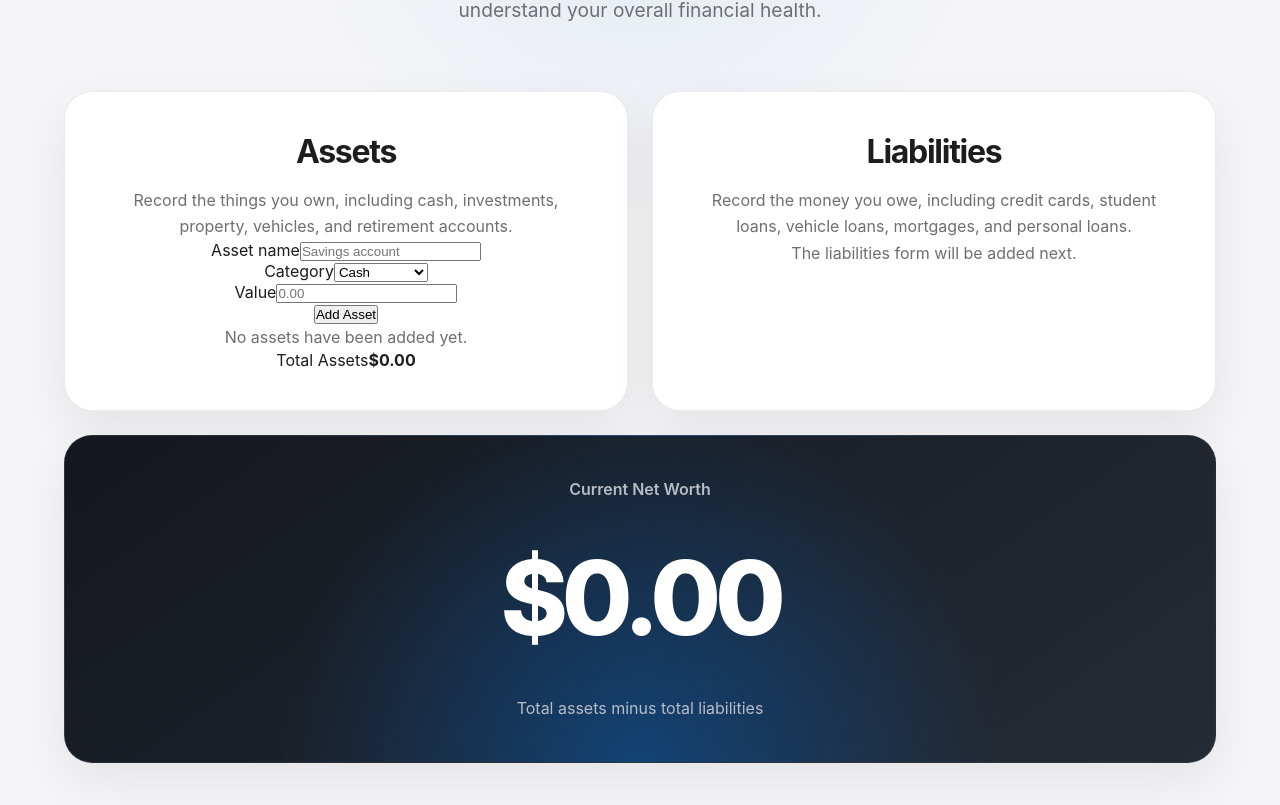
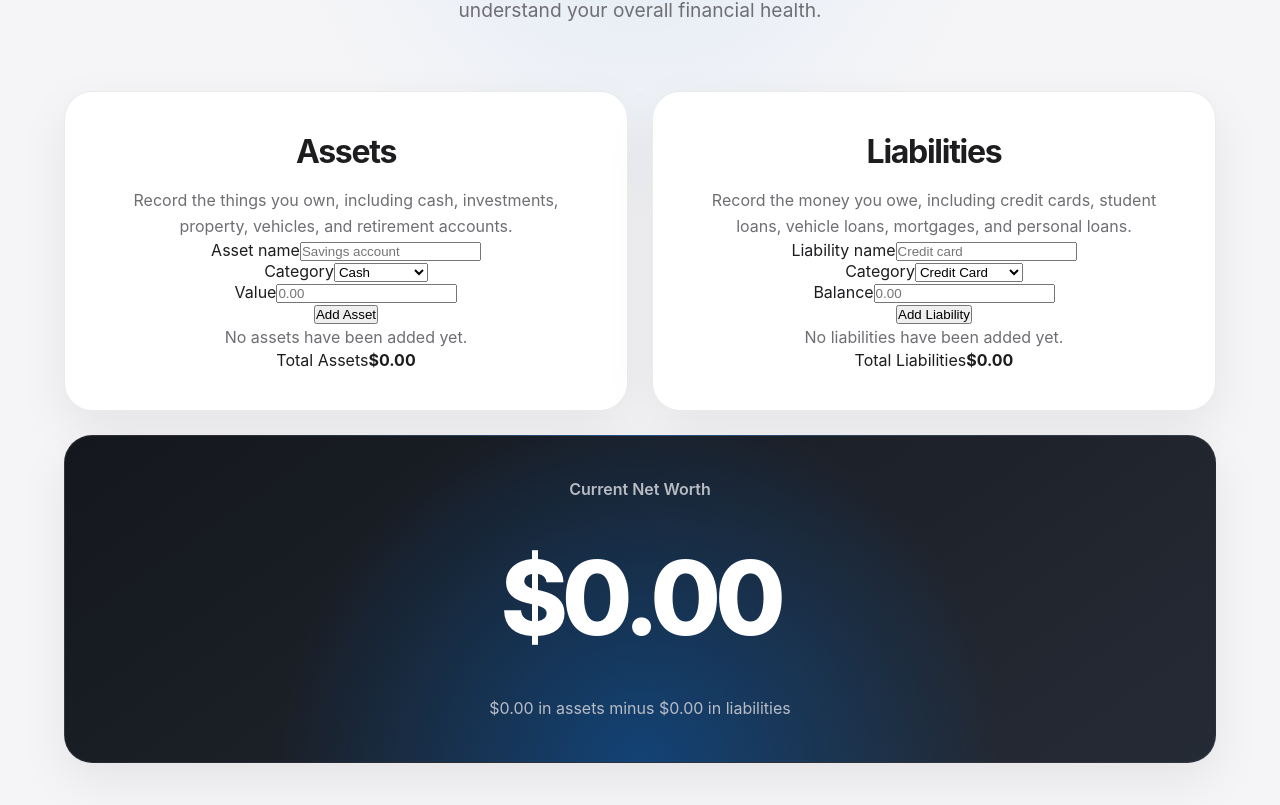
Before and after one commit to fejide/net-worth-calculator, a React (Vite) app: page /net-worth in a window 1280 px wide. Shown: the part 415-1220 px from the top of the page. Built offline with nearby package versions, Linux system fonts and the light colour scheme.

Commit message:
feat: connect Liability form to Net Worth page
Signed-off-by: Joshua Brown <97815918+fejide@users.noreply.github.com>

```diff
--- a/src/pages/NetWorthPage.tsx
+++ b/src/pages/NetWorthPage.tsx
@@ -1,12 +1,21 @@
 import { useState } from "react";
 import AssetForm from "../components/AssetForm";
-import type { Asset } from "../types/finance";
+import LiabilityForm from "../components/LiabilityForm";
+import type { Asset, Liability } from "../types/finance";
 
 function NetWorthPage() {
     const [assets, setAssets] = useState<Asset[]>([]);
+    const [liabilities, setLiabilities] = useState<Liability[]>([]);
 
     function handleAddAsset(asset: Asset) {
         setAssets((currentAssets) => [...currentAssets, asset]);
+    }
+
+    function handleAddLiability(liability: Liability) {
+        setLiabilities((currentLiabilities) => [
+            ...currentLiabilities,
+            liability,
+        ]);
     }
 
     const totalAssets = assets.reduce(
@@ -14,7 +23,12 @@ function NetWorthPage() {
         0
     );
 
-    const currentNetWorth = totalAssets;
+    const totalLiabilities = liabilities.reduce(
+        (total, liability) => total + liability.value,
+        0
+    );
+
+    const currentNetWorth = totalAssets - totalLiabilities;
 
     function formatCurrency(amount: number) {
         return new Intl.NumberFormat("en-US", {
@@ -83,9 +97,40 @@ function NetWorthPage() {
                             loans, vehicle loans, mortgages, and personal loans.
                         </p>
 
-                        <p className="empty-state">
-                            The liabilities form will be added next.
-                        </p>
+                        <LiabilityForm
+                            onAddLiability={handleAddLiability}
+                        />
+
+                        <div className="finance-entry-list">
+                            {liabilities.length === 0 ? (
+                                <p className="empty-state">
+                                    No liabilities have been added yet.
+                                </p>
+                            ) : (
+                                liabilities.map((liability) => (
+                                    <div
+                                        className="finance-entry"
+                                        key={liability.id}
+                                    >
+                                        <div>
+                                            <h3>{liability.name}</h3>
+                                            <p>{liability.category}</p>
+                                        </div>
+
+                                        <strong>
+                                            {formatCurrency(liability.value)}
+                                        </strong>
+                                    </div>
+                                ))
+                            )}
+                        </div>
+
+                        <div className="card-total">
+                            <span>Total Liabilities</span>
+                            <strong>
+                                {formatCurrency(totalLiabilities)}
+                            </strong>
+                        </div>
                     </section>
 
                     <section className="calculator-card summary-card">
@@ -96,7 +141,8 @@ function NetWorthPage() {
                         </p>
 
                         <p className="summary-formula">
-                            Total assets minus total liabilities
+                            {formatCurrency(totalAssets)} in assets minus{" "}
+                            {formatCurrency(totalLiabilities)} in liabilities
                         </p>
                     </section>
                 </div>
```
